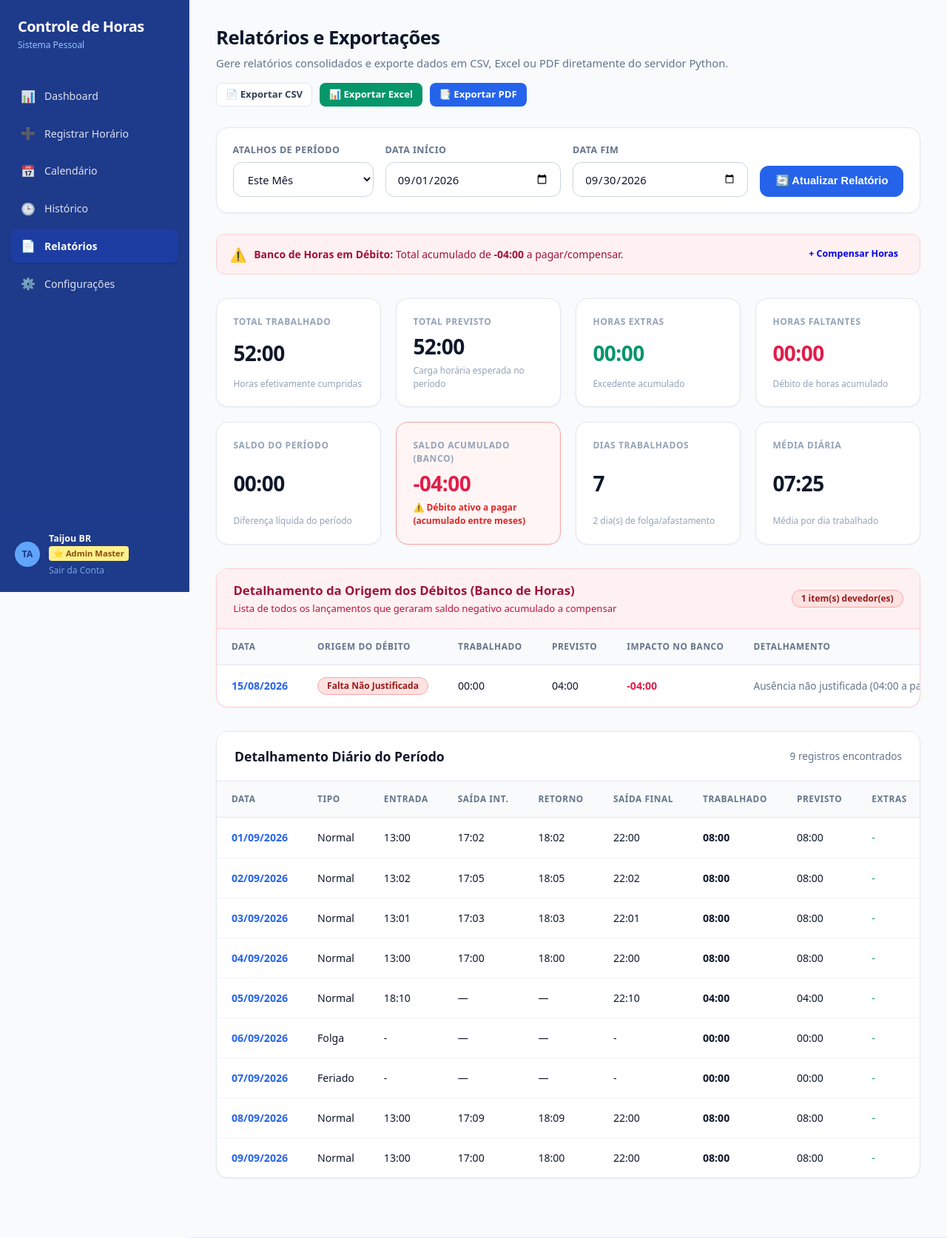
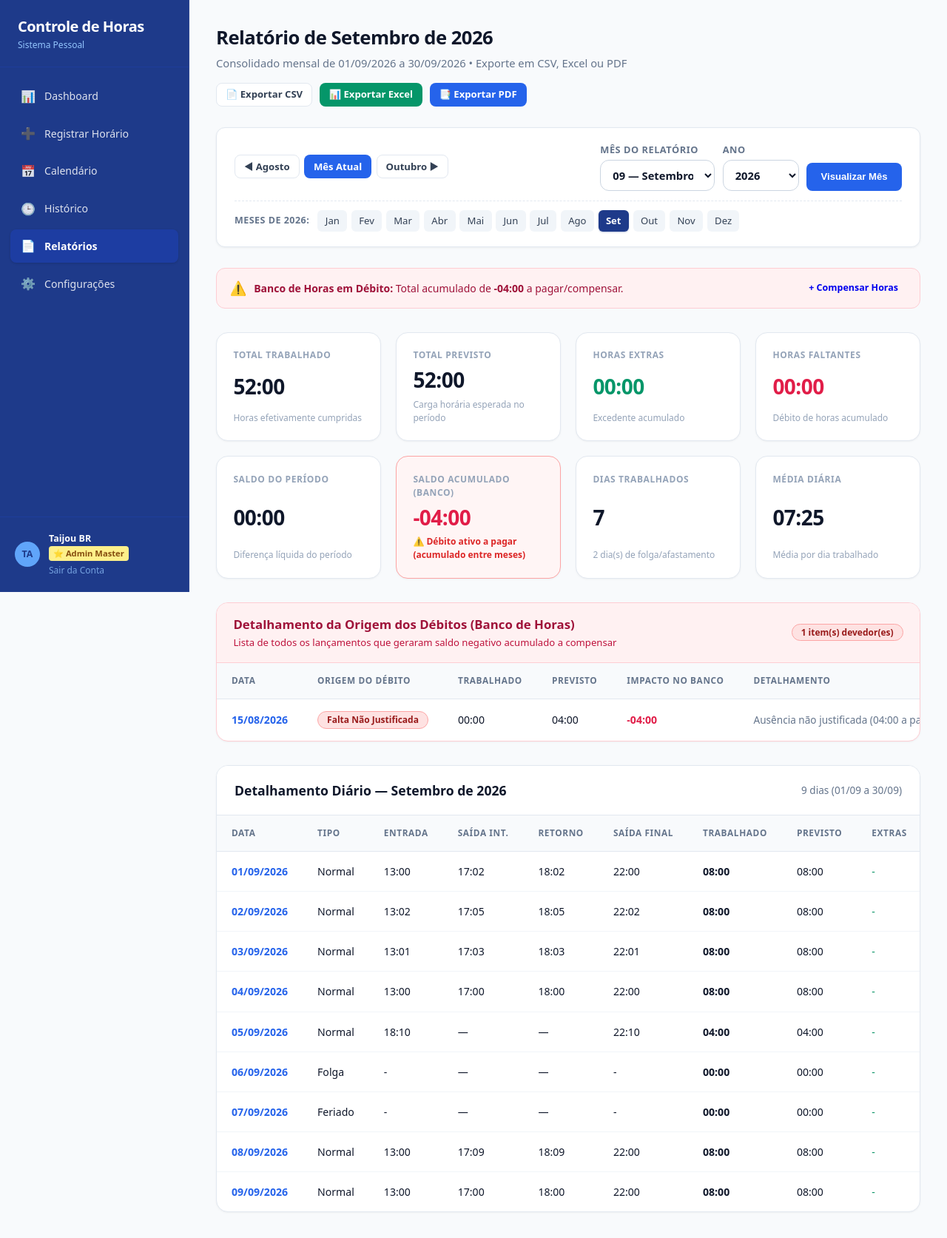
Before and after one commit to ncodestechnologies/Horas, a Flask app: page /relatorios in a window 1280 px wide. Shown: the top 1673 px of the page at 74% size. Run offline with Flask 2, Linux system fonts and the light colour scheme; a user stored in the database is signed in; data comes from the database, SQL or seed files in the repository; both versions use the stored data as it was after the commit.

Commit message:
refactor: update reports to filter by month/year
Consolidate report generation logic to support monthly selection and update the root route to point directly to login.

```diff
--- a/app.py
+++ b/app.py
@@ -193,12 +193,6 @@ def after_req(response):
 def health_check():
     return jsonify({"status": "healthy", "app": "meu-controle-de-horas"}), 200
 
-@app.route('/', endpoint='root_page')
-def root_page():
-    if session.get('user_id'):
-        return redirect(url_for('dashboard'))
-    return redirect(url_for('login'))
-
 @app.route('/cadastro', methods=['GET', 'POST'], endpoint='register_user')
 def register_user():
     # Se já logado, vai direto ao painel
@@ -297,7 +291,8 @@ def register_user():
 
     return render_template('register_user.html', active_page='login')
 
-@app.route('/login', methods=['GET', 'POST'])
+@app.route('/', methods=['GET', 'POST'], endpoint='root_page')
+@app.route('/login', methods=['GET', 'POST'], endpoint='login')
 def login():
     if request.method == 'POST':
         email = (request.form.get('email') or '').strip().lower()
@@ -1193,65 +1188,141 @@ def history_view():
     )
 
 # ==============================================================================
-# RELATÓRIOS & EXPORTAÇÕES (100% PYTHON)
-# ==============================================================================
+# RELATÓRIOS & EXPORTAÇÕES (100% PYTHON - POR MÊS SELECIONADO)
+# ==============================================================================
+
+MONTH_NAMES_PT = [
+    (1, 'Janeiro'), (2, 'Fevereiro'), (3, 'Março'), (4, 'Abril'),
+    (5, 'Maio'), (6, 'Junho'), (7, 'Julho'), (8, 'Agosto'),
+    (9, 'Setembro'), (10, 'Outubro'), (11, 'Novembro'), (12, 'Dezembro')
+]
+MONTH_MAP = {num: name for num, name in MONTH_NAMES_PT}
+
+def _parse_report_month(req_args):
+    """
+    Identifica com precisão o mês e o ano selecionados pelo usuário,
+    suportando query params (month, year), seletores HTML (month_picker YYYY-MM)
+    ou datas de fallback. Garante que qualquer mês (ex: Agosto/08) seja selecionado com precisão.
+    """
+    now = datetime.now()
+    year = None
+    month = None
+
+    # 1. Seletor de mês nativo (YYYY-MM)
+    month_picker = (req_args.get('month_picker') or '').strip()
+    if month_picker and '-' in month_picker:
+        try:
+            parts = month_picker.split('-')
+            year = int(parts[0])
+            month = int(parts[1])
+        except (ValueError, IndexError):
+            pass
+
+    # 2. Parâmetro 'month' no formato YYYY-MM ou numérico
+    if not (year and month):
+        m_param = (req_args.get('month') or '').strip()
+        y_param = (req_args.get('year') or '').strip()
+        if '-' in m_param:
+            try:
+                parts = m_param.split('-')
+                year = int(parts[0])
+                month = int(parts[1])
+            except (ValueError, IndexError):
+                pass
+        elif m_param:
+            try:
+                month = int(m_param)
+                year = int(y_param) if y_param else now.year
+            except ValueError:
+                pass
+
+    # 3. Fallback para start_date ou start (ex: "2026-08-01")
+    if not (year and month):
+        st = (req_args.get('start_date') or req_args.get('start') or '').strip()
+        if len(st) >= 7 and st[4] == '-':
+            try:
+                year = int(st[:4])
+                month = int(st[5:7])
+            except (ValueError, IndexError):
+                pass
+
+    # 4. Fallback padrão: Mês e Ano atuais
+    if not year or not month or month < 1 or month > 12 or year < 2000 or year > 2100:
+        year = now.year
+        month = now.month
+
+    start_date = f"{year}-{month:02d}-01"
+    _, last_d = calendar.monthrange(year, month)
+    end_date = f"{year}-{month:02d}-{last_d:02d}"
+
+    prev_month = 12 if month == 1 else month - 1
+    prev_year = year - 1 if month == 1 else year
+    next_month = 1 if month == 12 else month + 1
+    next_year = year + 1 if month == 12 else year
+
+    return {
+        'year': year,
+        'month': month,
+        'month_name': MONTH_MAP.get(month, f"Mês {month}"),
+        'month_picker_val': f"{year}-{month:02d}",
+        'start_date': start_date,
+        'end_date': end_date,
+        'last_day': last_d,
+        'prev_month': prev_month,
+        'prev_year': prev_year,
+        'next_month': next_month,
+        'next_year': next_year
+    }
 
 @app.route('/relatorios')
 @login_required
 def reports_view():
     user_id = session['user_id']
-    preset = request.args.get('preset', 'this_month')
-    start_date = request.args.get('start_date', '').strip()
-    end_date = request.args.get('end_date', '').strip()
-
+    info = _parse_report_month(request.args)
     now = datetime.now()
 
-    if preset == 'this_month' and not (start_date and end_date and preset == 'custom'):
-        start_date = f"{now.year}-{now.month:02d}-01"
-        _, last_d = calendar.monthrange(now.year, now.month)
-        end_date = f"{now.year}-{now.month:02d}-{last_d:02d}"
-    elif preset == 'last_month':
-        m = 12 if now.month == 1 else now.month - 1
-        y = now.year - 1 if now.month == 1 else now.year
-        start_date = f"{y}-{m:02d}-01"
-        _, last_d = calendar.monthrange(y, m)
-        end_date = f"{y}-{m:02d}-{last_d:02d}"
-    elif preset == 'this_week':
-        # Começa no Domingo da semana atual
-        start_dt = now - timedelta(days=(now.weekday() + 1) % 7)
-        end_dt = start_dt + timedelta(days=6)
-        start_date = start_dt.strftime('%Y-%m-%d')
-        end_date = end_dt.strftime('%Y-%m-%d')
-    else:
-        if not start_date:
-            start_date = f"{now.year}-{now.month:02d}-01"
-        if not end_date:
-            _, last_d = calendar.monthrange(now.year, now.month)
-            end_date = f"{now.year}-{now.month:02d}-{last_d:02d}"
-
-    summary = generate_report_summary(user_id, start_date, end_date)
+    summary = generate_report_summary(user_id, info['start_date'], info['end_date'])
     cumulative_bank_mins, cumulative_bank_str = get_cumulative_bank_balance(user_id)
     bank_breakdown = get_bank_debit_breakdown(user_id)
+
+    # Anos disponíveis para o seletor (3 anos atrás até 3 anos à frente)
+    available_years = list(range(now.year - 3, now.year + 4))
+    if info['year'] not in available_years:
+        available_years.append(info['year'])
+        available_years.sort()
 
     return render_template(
         'reports.html',
         active_page='reports',
-        preset=preset,
+        selected_year=info['year'],
+        selected_month=info['month'],
+        month_name=info['month_name'],
+        month_picker_val=info['month_picker_val'],
+        start_date=info['start_date'],
+        end_date=info['end_date'],
+        last_day=info['last_day'],
+        prev_month=info['prev_month'],
+        prev_year=info['prev_year'],
+        next_month=info['next_month'],
+        next_year=info['next_year'],
+        all_months=MONTH_NAMES_PT,
+        available_years=available_years,
         summary=summary,
         cumulative_bank_mins=cumulative_bank_mins,
         cumulative_bank_str=cumulative_bank_str,
-        bank_breakdown=bank_breakdown
+        bank_breakdown=bank_breakdown,
+        current_year=now.year,
+        current_month=now.month
     )
 
 @app.route('/relatorios/exportar/csv')
 @login_required
 def export_csv():
     user_id = session['user_id']
-    start = request.args.get('start', datetime.now().strftime('%Y-%m-01'))
-    end = request.args.get('end', datetime.now().strftime('%Y-%m-%d'))
-
-    csv_stream = export_to_csv(user_id, start, end)
-    filename = f"controle_horas_{start}_a_{end}.csv"
+    info = _parse_report_month(request.args)
+    csv_stream = export_to_csv(user_id, info['start_date'], info['end_date'])
+    month_slug = info['month_name'].lower()
+    filename = f"relatorio_{month_slug}_{info['year']}.csv"
     return send_file(
         csv_stream,
         mimetype="text/csv; charset=utf-8",
@@ -1263,11 +1334,10 @@ def export_csv():
 @login_required
 def export_excel():
     user_id = session['user_id']
-    start = request.args.get('start', datetime.now().strftime('%Y-%m-01'))
-    end = request.args.get('end', datetime.now().strftime('%Y-%m-%d'))
-
-    excel_stream = export_to_excel(user_id, start, end)
-    filename = f"controle_horas_{start}_a_{end}.xlsx"
+    info = _parse_report_month(request.args)
+    excel_stream = export_to_excel(user_id, info['start_date'], info['end_date'])
+    month_slug = info['month_name'].lower()
+    filename = f"relatorio_{month_slug}_{info['year']}.xlsx"
     return send_file(
         excel_stream,
         mimetype="application/vnd.openxmlformats-officedocument.spreadsheetml.sheet",
@@ -1279,11 +1349,10 @@ def export_excel():
 @login_required
 def export_pdf():
     user_id = session['user_id']
-    start = request.args.get('start', datetime.now().strftime('%Y-%m-01'))
-    end = request.args.get('end', datetime.now().strftime('%Y-%m-%d'))
-
-    pdf_stream = export_to_pdf(user_id, start, end)
-    filename = f"controle_horas_{start}_a_{end}.pdf"
+    info = _parse_report_month(request.args)
+    pdf_stream = export_to_pdf(user_id, info['start_date'], info['end_date'])
+    month_slug = info['month_name'].lower()
+    filename = f"relatorio_{month_slug}_{info['year']}.pdf"
     return send_file(
         pdf_stream,
         mimetype="application/pdf",
--- a/templates/register_user.html
+++ b/templates/register_user.html
@@ -5,7 +5,7 @@
 {% block content %}
 <div class="login-wrapper">
   <div class="login-card" style="max-width: 480px; width: 100%;">
-    <!-- Cabeçalho da Tela Inicial de Cadastro -->
+    <!-- Cabeçalho da Tela de Cadastro de Usuário -->
     <div class="login-brand" style="margin-bottom: 1.5rem;">
       <div class="login-brand-icon" style="background: linear-gradient(135deg, #1e3a8a, #2563eb);">⏱</div>
       <h1 style="font-size: 1.6rem; font-weight: 800; color: var(--text-main); margin-bottom: 0.25rem;">
--- a/templates/reports.html
+++ b/templates/reports.html
@@ -5,56 +5,87 @@
 {% block content %}
 <div class="page-header">
   <div>
-    <h1 class="page-title">Relatórios e Exportações</h1>
-    <p class="page-subtitle">Gere relatórios consolidados e exporte dados em CSV, Excel ou PDF diretamente do servidor Python.</p>
+    <h1 class="page-title">Relatório de {{ month_name }} de {{ selected_year }}</h1>
+    <p class="page-subtitle">Consolidado mensal de 01/{{ "%02d"|format(selected_month) }}/{{ selected_year }} a {{ "%02d"|format(last_day) }}/{{ "%02d"|format(selected_month) }}/{{ selected_year }} • Exporte em CSV, Excel ou PDF</p>
   </div>
 
-  <!-- Botões de Exportação no Servidor Python (Links GET com download de arquivo) -->
+  <!-- Botões de Exportação no Servidor Python (Download por Mês Selecionado) -->
   <div class="export-bar">
-    <a href="{{ url_for('export_csv', start=summary.start_date, end=summary.end_date) }}" class="btn btn-secondary btn-sm" id="btn-export-csv" title="Exportar para arquivo CSV compatível com Excel">
+    <a href="{{ url_for('export_csv', year=selected_year, month=selected_month) }}" class="btn btn-secondary btn-sm" id="btn-export-csv" title="Exportar para arquivo CSV ({{ month_name }} de {{ selected_year }})">
       📄 Exportar CSV
     </a>
-    <a href="{{ url_for('export_excel', start=summary.start_date, end=summary.end_date) }}" class="btn btn-success btn-sm" id="btn-export-excel" title="Exportar planilha formatada em Excel (.xlsx)">
+    <a href="{{ url_for('export_excel', year=selected_year, month=selected_month) }}" class="btn btn-success btn-sm" id="btn-export-excel" title="Exportar planilha formatada em Excel (.xlsx) de {{ month_name }}">
       📊 Exportar Excel
     </a>
-    <a href="{{ url_for('export_pdf', start=summary.start_date, end=summary.end_date) }}" class="btn btn-primary btn-sm" id="btn-export-pdf" title="Exportar documento diagramado em PDF">
+    <a href="{{ url_for('export_pdf', year=selected_year, month=selected_month) }}" class="btn btn-primary btn-sm" id="btn-export-pdf" title="Exportar documento diagramado em PDF de {{ month_name }}">
       📑 Exportar PDF
     </a>
   </div>
 </div>
 
-<!-- Filtro de Período (Mês, Semana, Personalizado - Sem JavaScript) -->
-<div class="filter-bar">
-  <form method="GET" action="{{ url_for('reports_view') }}" class="filter-form">
-    <div class="filter-group" style="max-width: 190px;">
-      <label for="preset">Atalhos de Período</label>
-      <select id="preset" name="preset" class="form-control">
-        <option value="this_month" {% if preset == 'this_month' %}selected{% endif %}>Este Mês</option>
-        <option value="last_month" {% if preset == 'last_month' %}selected{% endif %}>Mês Passado</option>
-        <option value="this_week" {% if preset == 'this_week' %}selected{% endif %}>Esta Semana</option>
-        <option value="custom" {% if preset == 'custom' %}selected{% endif %}>Período Personalizado</option>
-      </select>
+<!-- Seletor de Mês e Ano (100% por Mês Selecionado - Sem Período Avulso) -->
+<div class="filter-bar" style="display: flex; flex-direction: column; gap: 0.85rem; background: #ffffff; padding: 1.25rem 1.5rem; border-radius: 12px; box-shadow: 0 1px 3px rgba(0,0,0,0.06); border: 1px solid var(--border-color); margin-bottom: 1.75rem;">
+
+  <div style="display: flex; justify-content: space-between; align-items: center; flex-wrap: wrap; gap: 1rem;">
+    <!-- Navegação Rápida Mês Anterior / Mês Atual / Próximo Mês -->
+    <div style="display: flex; align-items: center; gap: 0.4rem; flex-wrap: wrap;">
+      <a href="{{ url_for('reports_view', year=prev_year, month=prev_month) }}" class="btn btn-secondary btn-sm" id="btn-prev-month" title="Ir para {{ all_months[prev_month - 1][1] }} de {{ prev_year }}">
+        ◀ {{ all_months[prev_month - 1][1] }}
+      </a>
+      <a href="{{ url_for('reports_view', year=current_year, month=current_month) }}" class="btn {% if selected_year == current_year and selected_month == current_month %}btn-primary{% else %}btn-secondary{% endif %} btn-sm" id="btn-current-month" title="Voltar para o mês corrente">
+        Mês Atual
+      </a>
+      <a href="{{ url_for('reports_view', year=next_year, month=next_month) }}" class="btn btn-secondary btn-sm" id="btn-next-month" title="Ir para {{ all_months[next_month - 1][1] }} de {{ next_year }}">
+        {{ all_months[next_month - 1][1] }} ▶
+      </a>
     </div>
 
-    <div class="filter-group">
-      <label for="start_date">Data Início</label>
-      <input type="date" id="start_date" name="start_date" class="form-control" value="{{ summary.start_date }}">
-    </div>
+    <!-- Formulário Principal: Escolha Direta de Mês e Ano -->
+    <form method="GET" action="{{ url_for('reports_view') }}" class="filter-form" style="display: flex; align-items: flex-end; gap: 0.65rem; flex-wrap: wrap; margin: 0;">
+      <div class="filter-group" style="margin: 0; min-width: 155px;">
+        <label for="month-select" style="font-size: 0.8rem; font-weight: 600; margin-bottom: 0.25rem; color: var(--text-muted); display: block;">Mês do Relatório</label>
+        <select id="month-select" name="month" class="form-control" style="padding: 0.45rem 0.75rem; font-weight: 600;">
+          {% for m_num, m_label in all_months %}
+            <option value="{{ m_num }}" {% if m_num == selected_month %}selected{% endif %}>
+              {{ "%02d"|format(m_num) }} — {{ m_label }}
+            </option>
+          {% endfor %}
+        </select>
+      </div>
 
-    <div class="filter-group">
-      <label for="end_date">Data Fim</label>
-      <input type="date" id="end_date" name="end_date" class="form-control" value="{{ summary.end_date }}">
-    </div>
+      <div class="filter-group" style="margin: 0; min-width: 95px;">
+        <label for="year-select" style="font-size: 0.8rem; font-weight: 600; margin-bottom: 0.25rem; color: var(--text-muted); display: block;">Ano</label>
+        <select id="year-select" name="year" class="form-control" style="padding: 0.45rem 0.75rem; font-weight: 600;">
+          {% for y in available_years %}
+            <option value="{{ y }}" {% if y == selected_year %}selected{% endif %}>{{ y }}</option>
+          {% endfor %}
+        </select>
+      </div>
 
-    <div style="display: flex; gap: 0.5rem; align-items: flex-end;">
-      <button type="submit" class="btn btn-primary" id="btn-apply-report-filter">
-        🔄 Atualizar Relatório
+      <button type="submit" class="btn btn-primary btn-sm" id="btn-apply-report-filter" style="padding: 0.5rem 1.15rem; font-weight: 700; height: 38px;">
+        Visualizar Mês
       </button>
-    </div>
-  </form>
+    </form>
+  </div>
+
+  <!-- Acesso Rápido a todos os 12 Meses do Ano Selecionado (1 Clique) -->
+  <div style="display: flex; align-items: center; gap: 0.35rem; flex-wrap: wrap; padding-top: 0.75rem; border-top: 1px dashed #e2e8f0;">
+    <span style="font-size: 0.78rem; font-weight: 700; color: var(--text-muted); margin-right: 0.35rem; text-transform: uppercase; letter-spacing: 0.04em;">Meses de {{ selected_year }}:</span>
+    {% for m_num, m_label in all_months %}
+      <a
+        href="{{ url_for('reports_view', year=selected_year, month=m_num) }}"
+        class="month-pill {% if m_num == selected_month %}month-pill-active{% endif %}"
+        id="pill-month-{{ m_num }}"
+        title="Ver relatório de {{ m_label }} de {{ selected_year }}"
+        style="padding: 0.28rem 0.65rem; font-size: 0.82rem; font-weight: {% if m_num == selected_month %}700{% else %}500{% endif %}; border-radius: 6px; text-decoration: none; transition: all 0.15s ease; {% if m_num == selected_month %}background: #1e3a8a; color: #ffffff; box-shadow: 0 1px 2px rgba(30,58,138,0.3);{% else %}background: #f1f5f9; color: #334155;{% endif %}"
+      >
+        {{ m_label[:3] }}
+      </a>
+    {% endfor %}
+  </div>
 </div>
 
-<!-- Alerta de Horas a Pagar no Período e Saldo Acumulado (Persiste entre meses) -->
+<!-- Alerta de Horas a Pagar no Mês Selecionado e Saldo Acumulado -->
 {% if cumulative_bank_mins < 0 or summary.total_balance_minutes < 0 %}
   <div class="debt-mini-notice" style="margin-bottom: 2rem;">
     <div class="debt-mini-notice-content">
@@ -64,7 +95,7 @@
           <strong>Banco de Horas em Débito:</strong> Total acumulado de <strong>{{ cumulative_bank_str }}</strong> a pagar/compensar.
         {% endif %}
         {% if summary.total_balance_minutes < 0 %}
-          <strong>Período Selecionado:</strong> Saldo devedor de <strong>{{ summary.total_balance_str }}</strong> ({{ summary.total_missing_str }} faltantes).
+          <strong>{{ month_name }} de {{ selected_year }}:</strong> Saldo devedor de <strong>{{ summary.total_balance_str }}</strong> ({{ summary.total_missing_str }} faltantes no mês).
         {% endif %}
       </span>
     </div>
@@ -206,8 +237,8 @@
 <!-- Tabela Detalhada -->
 <div class="table-card">
   <div style="padding: 1.25rem 1.5rem; border-bottom: 1px solid var(--border-color); background: var(--bg-surface); display: flex; align-items: center; justify-content: space-between;">
-    <h3 style="font-size: 1.1rem; font-weight: 700;">Detalhamento Diário do Período</h3>
-    <span style="font-size: 0.85rem; color: var(--text-muted);">{{ summary.days|length }} registros encontrados</span>
+    <h3 style="font-size: 1.1rem; font-weight: 700;">Detalhamento Diário — {{ month_name }} de {{ selected_year }}</h3>
+    <span style="font-size: 0.85rem; color: var(--text-muted);">{{ summary.days|length }} dias (01/{{ "%02d"|format(selected_month) }} a {{ "%02d"|format(last_day) }}/{{ "%02d"|format(selected_month) }})</span>
   </div>
 
   <div class="table-responsive">
```
Also changed, not shown: database/database.db, 1 other file.
